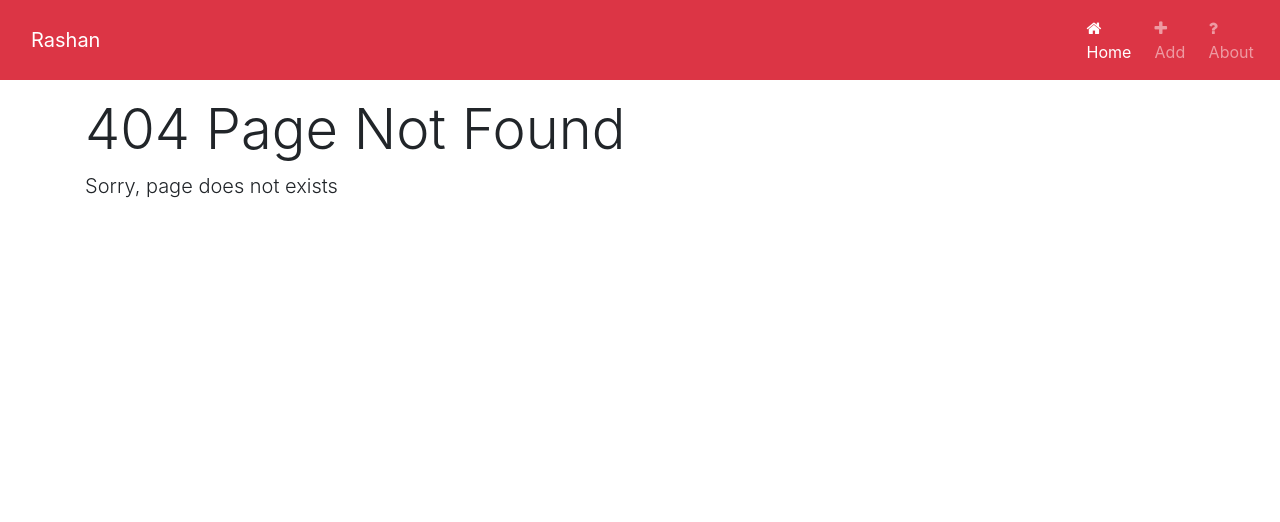
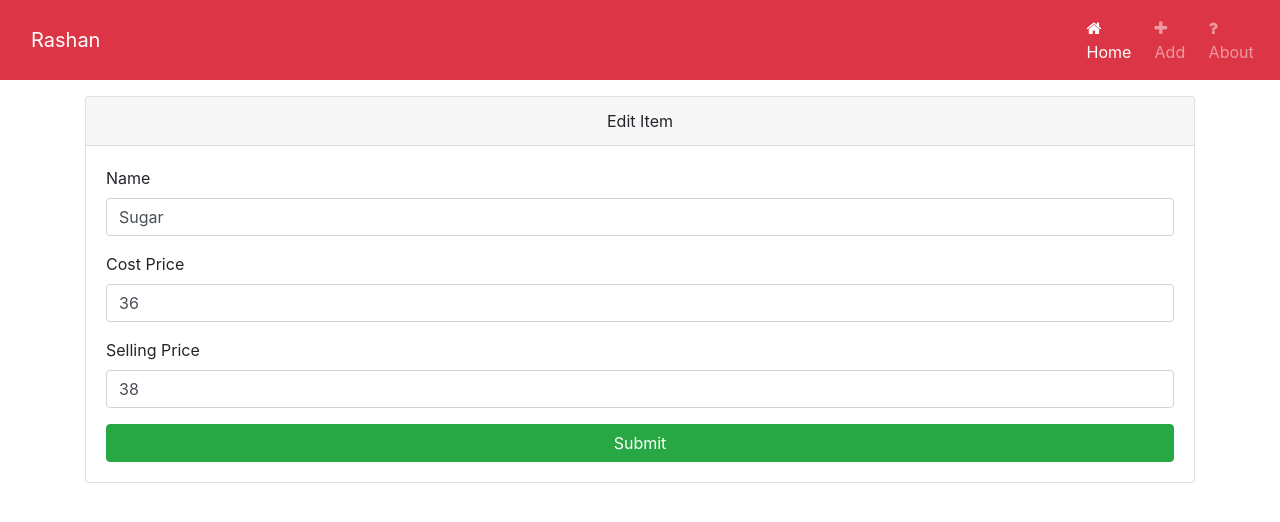
Before and after one commit to HimanshuDotcom/rashan, a React (Create React App) app: page /edititem/1 in a window 1280 px wide. Before the commit this address had no page. Shown: the top 522 px of the page. Built offline with nearby package versions, Linux system fonts and the light colour scheme.

Commit message:
EditItem added

```diff
--- a/src/App.js
+++ b/src/App.js
@@ -2,11 +2,12 @@ import Header from './components/Header';
 import Items from './components/Items';
 import AddItem from './components/AddItem';
 import About from './components/About';
-import NotFound from './components/NorFound';
+import NotFound from './components/NotFound';
 import { Provider } from './context';
 import { BrowserRouter as Router, Switch, Route, Redirect } from 'react-router-dom';
 
 import 'bootstrap/dist/css/bootstrap.min.css';
+import EditItem from './components/EditItem';
 
 function App() {
   return (
@@ -18,6 +19,7 @@ function App() {
             <Switch>
               <Route exact path = "/" component = {Items} />
               <Route exact path = '/additem' component = {AddItem} />
+              <Route exact path = '/edititem/:id' component = {EditItem} />
               <Route exact path = '/about' component = {About} />
               <Route component = {NotFound} />
             </Switch>
--- a/src/components/AddItem.js
+++ b/src/components/AddItem.js
@@ -52,6 +52,7 @@ class AddItem extends Component {
 
     render() {
         const {name, cp, sp, errors} = this.state;
+        this.setState()
         return (
             <Consumer>
                 {value => {
--- /dev/null
+++ b/src/components/EditItem.js
@@ -0,0 +1,84 @@
+import React, { Component } from 'react'
+import TextInput from './TextInput'
+import { Consumer } from '../context';
+
+export default class EditItem extends Component {
+
+    nameRef = React.createRef();
+    cpRef = React.createRef();
+    spRef = React.createRef();
+
+
+
+    handleSubmit = (e,id,dispatch) => {
+        e.preventDefault();
+        const item = {};
+        item.id = id;
+        item.name = this.nameRef.current.value;
+        item.cp = this.cpRef.current.value;
+        item.sp = this.spRef.current.value;
+        dispatch({
+            type: 'EDIT_ITEM',
+            payload: item
+        })
+        this.props.history.push('/')
+    }
+
+    render() {
+        const { id } = this.props.match.params;
+        return (
+            <Consumer>
+               {value => {
+                   const { items, dispatch } = value;
+                   const item = items.filter(el => el.id == id)[0];
+                   console.log(dispatch)
+                   return (
+                    <div className = "card container p-0 mb-5">
+                        <div className = "card-header text-center">Edit Item</div>
+                        <div className="card-body">
+                            <form onSubmit = {(e) => this.handleSubmit(e,id,dispatch)}>
+                            <div className = "form-group">
+                                <label htmlFor = "name">Name</label>
+                                <input
+                                    type = "text"
+                                    name = "name"
+                                    className = "form-control"
+                                    defaultValue = {item.name}
+                                    ref = {this.nameRef}
+                                />
+                            </div>
+                            <div className = "form-group">
+                                <label htmlFor = "cp">Cost Price</label>
+                                <input
+                                    type = "text"
+                                    name = "cp"
+                                    className = "form-control"
+                                    defaultValue = {item.cp}
+                                    ref = {this.cpRef}
+                                />
+                            </div>
+                            <div className = "form-group">
+                                <label htmlFor = "sp">Selling Price</label>
+                                <input
+                                    type = "text"
+                                    name = "sp"
+                                    className = "form-control"
+                                    defaultValue = {item.sp}
+                                    ref = {this.spRef}
+                                />
+                            </div>
+                                <input
+                                    type = "submit"
+                                    value= "Submit"
+                                    className = "btn btn-block btn-success "
+                                />
+                            </form>
+                        </div>
+                    </div>
+                   )
+               }}
+
+            </Consumer>
+        )
+    }
+}
--- a/src/components/Item.js
+++ b/src/components/Item.js
@@ -1,6 +1,7 @@
 import React, { Component } from 'react';
 import PropTypes from 'prop-types';
 import {Consumer} from '../context';
+import { Link } from 'react-router-dom';
 
 class Item extends Component {
     state = {
@@ -19,6 +20,7 @@ class Item extends Component {
             payload: id
         })
     }
+
 
     render() {
         const {id, name, cp , sp} = this.props.item;
@@ -41,6 +43,13 @@ class Item extends Component {
                                     style = {{ float: 'right', cursor: 'pointer', color: 'red' }}
                                     >
                                 </i>
+                                <Link to = {`/edititem/${id}`} style = {{ textDecoration: 'none'}}>
+                                    <i
+                                        className = "fa fa-edit"
+                                        style = {{ float: 'right', marginRight: '20px' }}
+                                    >
+                                    </i>
+                                </Link>
                             </h4>
                             {this.state.showInfo ?
                                 (<ul className="list-group">
--- a/src/context.js
+++ b/src/context.js
@@ -1,4 +1,5 @@
 import React, {Component} from "react";
+import { act } from "react-dom/test-utils";
 
 const Context = React.createContext();
 
@@ -13,6 +14,14 @@ const reducer = (state, action) => {
             return {
                 ...state,
                 items: [action.payload, ...state.items]
+            }
+        case 'EDIT_ITEM':
+            const newItems = [...state.items];
+            const id = action.payload.id;
+            newItems[id-1] = {...action.payload}
+            return {
+                ...state,
+                items: newItems
             }
 
         default:
```
Also changed, not shown: src/components/Items.js (line endings or trailing spaces), src/components/NotFound.js (renamed from src/components/NorFound.js).
